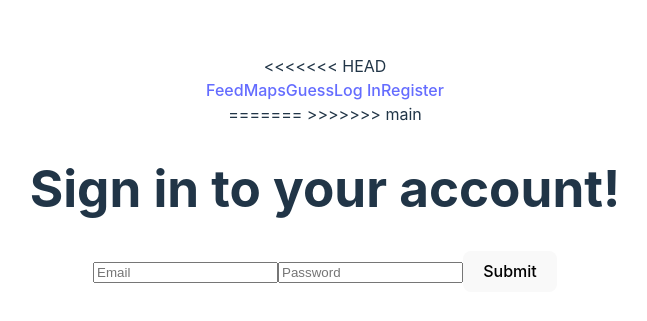
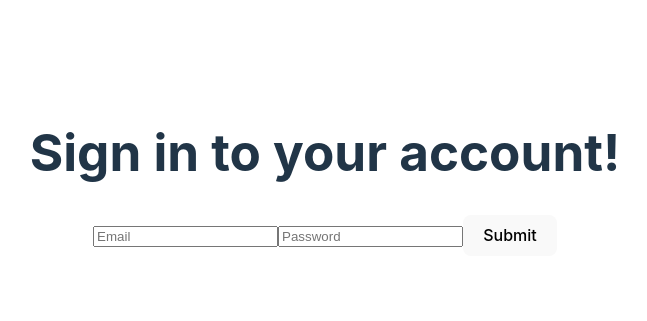
Before and after one commit to staten-island-tech/vue-supabase-project-rozinrov-enterprises-inc, a Vue app in the folder vite-project/: page / in a window 1280 px wide. Shown: the part 227-548 px from the top of the page, without its empty margins (315-962 px from the left). Built offline with nearby package versions, Linux system fonts and the light colour scheme.

Commit message:
Update App.vue

```diff
--- a/vite-project/src/App.vue
+++ b/vite-project/src/App.vue
@@ -1,7 +1,5 @@
 <script setup lang="ts">
-import { ref, onMounted } from 'vue'
-import { supabase } from '../lib/supabaseClient'
-import { RouterLink, RouterView } from 'vue-router'
+import {RouterView } from 'vue-router'
 
 
 /* const users = ref([])
@@ -36,27 +34,14 @@ async function signInWithEmail() {
 async function signOut() {
   const { error } = await supabase.auth.signOut()
 } */
-const handleSignOut = () => {
-  signOut(getAuth()).then(() => {
-    router.push('/')
-  })
-}
+
 
 </script>
 
 <template>
   <div>
-<<<<<<< HEAD
     <nav>
-      <RouterLink to="/feed">Feed</RouterLink>
-      <RouterLink to="/maps">Maps</RouterLink>
-      <RouterLink to="/guess">Guess</RouterLink>
-      <RouterLink to="/login">Log In</RouterLink>
-      <RouterLink to="/register">Register</RouterLink>
     </nav>
-=======
-
->>>>>>> main
     <RouterView />
   </div>
 </template>
```
